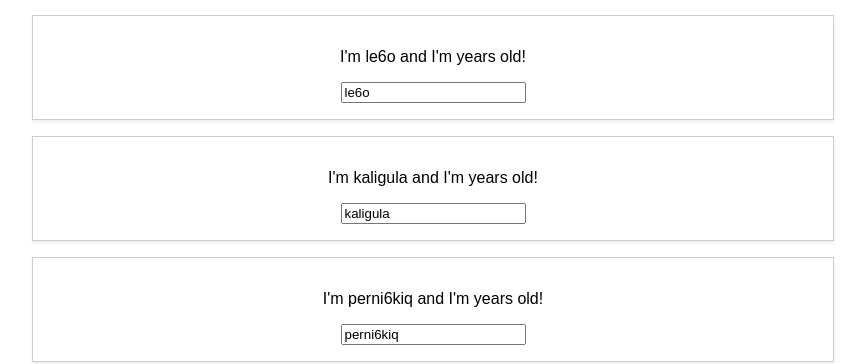
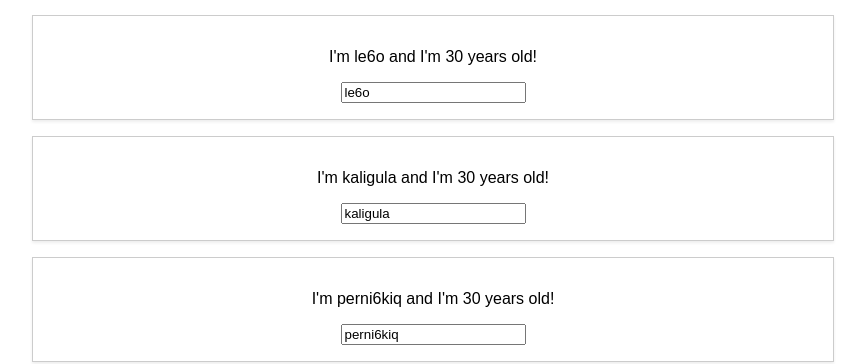
Before and after one commit to sktomov/ReactPractice, a React app: page / in a window 1280 px wide. Both pictures are taken after a click on the button "Toggle Name". Shown: the part 167-531 px from the top of the page, without its empty margins (207-1072 px from the left). Built offline with nearby package versions, Linux system fonts and the light colour scheme.

Commit message:
refactoring

```diff
--- a/src/App.css
+++ /dev/null
@@ -1,33 +0,0 @@
-.App {
-  text-align: center;
-}
-
-.red{
-  color: red;
-}
-
-.bold{
-  font-weight: bold;
-}
-
-.App button{
-  border: 1px solid blue;
-  padding: 16px;
-  background-color: green;
-  font: inherit;
-  color: #ccc;
-}
-
-.App button:hover{
-  background-color: lightgreen;
-  color: black;
-}
-
-.App button.Red{
-  background-color: red;
-}
-
-.App button.Red:hover{
-  background-color: salmon;
-  color:slateblue;
-}
--- /dev/null
+++ b/src/components/Cockpit/Cockpit.css
@@ -0,0 +1,30 @@
+
+.red{
+    color: red;
+  }
+
+  .bold{
+    font-weight: bold;
+  }
+
+  .Cockpit button{
+    border: 1px solid blue;
+    padding: 16px;
+    background-color: green;
+    font: inherit;
+    color: #ccc;
+  }
+
+  .Cockpit button:hover{
+    background-color: lightgreen;
+    color: black;
+  }
+
+  .Cockpit button.Red{
+    background-color: red;
+  }
+
+  .Cockpit button.Red:hover{
+    background-color: salmon;
+    color:slateblue;
+  }
--- /dev/null
+++ b/src/components/Cockpit/Cockpit.js
@@ -0,0 +1,28 @@
+import React from 'react';
+import classes from './Cockpit.css';
+
+const cockpit = (props) => {
+    const assignedClasses = [];
+    let btnClass = '';
+
+    if(props.persons.length <= 2){
+      assignedClasses.push( classes.red );
+    }
+    if(props.persons.length <= 1){
+      assignedClasses.push( classes.bold );
+    }
+    if(props.showNames){
+        btnClass = classes.Red;
+    }
+
+    return(
+        <div className={classes.Cockpit}>
+          <h1>Hi I'm React app</h1>
+          <p className={assignedClasses.join(' ')}>Cool</p>
+          <button className={btnClass}
+           onClick={props.showNamesHandler}>Toggle Name</button>
+        </div>
+    );
+}
+
+export default cockpit;
--- a/src/Person/Person.js
+++ b/src/components/Persons/Person/Person.js
@@ -4,7 +4,7 @@ import classes from './Person.css';
 const person = (props) => {
     return (
         <div className={classes.Person}>
-            <p onClick={props.click}>I'm {props.name} and I'm {props.years} years old!</p>
+            <p onClick={props.click}>I'm {props.name} and I'm {props.age} years old!</p>
             <p>{props.children}</p>
             <input type="text" onChange={props.changed} value={props.name}/>
         </div>
--- /dev/null
+++ b/src/components/Persons/Persons.js
@@ -0,0 +1,15 @@
+import React from 'react';
+import Person from './Person/Person';
+
+const persons = (props) => props.persons.map(
+    (person, index) =>
+          {return <Person
+            click={() => props.clicked(index)}
+            name={person.name}
+            age={person.age}
+            key={person.id}
+            changed={(event) => props.changed(event, person.id)} />
+         }
+);
+
+export default persons;
--- /dev/null
+++ b/src/containers/App.css
@@ -0,0 +1,3 @@
+.App {
+  text-align: center;
+}
--- a/src/App.js
+++ b/src/containers/App.js
@@ -1,6 +1,7 @@
 import React, { Component } from 'react';
 import classes from './App.css';
-import Person from './Person/Person';
+import Persons from '../components/Persons/Persons';
+import Cockpit from '../components/Cockpit/Cockpit';
 
 
 
@@ -39,38 +40,18 @@ class App extends Component {
 
   render() {
     let persons = null;
-    let btnClass = '';
 
     if(this.state.showNames){
       persons= (
         <div>
-        {this.state.persons.map((person, index) =>
-          {return <Person
-            click={() => this.deleteNameHandler(index)}
-            name={person.name}
-            age={person.age}
-            key={person.id}
-            changed={(event) => this.switchNameHandler(event, person.id)} />
-        })}
+          <Persons persons={this.state.persons} clicked={this.deleteNameHandler} changed={this.switchNameHandler} />
         </div>
       );
-      btnClass = classes.Red;
-    }
-
-    const assignedClasses = [];
-    if(this.state.persons.length <= 2){
-      assignedClasses.push( classes.red );
-    }
-    if(this.state.persons.length <= 1){
-      assignedClasses.push( classes.bold );
     }
 
     return (
         <div className={classes.App}>
-          <h1>Hi I'm React app</h1>
-          <p className={assignedClasses.join(' ')}>Cool</p>
-          <button className={btnClass}
-           onClick={this.showNamesHandler}>Toggle Name</button>
+            <Cockpit persons={this.state.persons} showNamesHandler={this.showNamesHandler} showNames={this.state.showNames} />
            {persons}
         </div>
     );
--- a/src/index.js
+++ b/src/index.js
@@ -1,7 +1,7 @@
 import React from 'react';
 import ReactDOM from 'react-dom';
 import './index.css';
-import App from './App';
+import App from './containers/App';
 import registerServiceWorker from './registerServiceWorker';
 
 ReactDOM.render(<App />, document.getElementById('root'));
```
Also changed, not shown: src/components/Persons/Person/Person.css (renamed from src/Person/Person.css), 1 other file (tests, documents, lock files or other folders).
